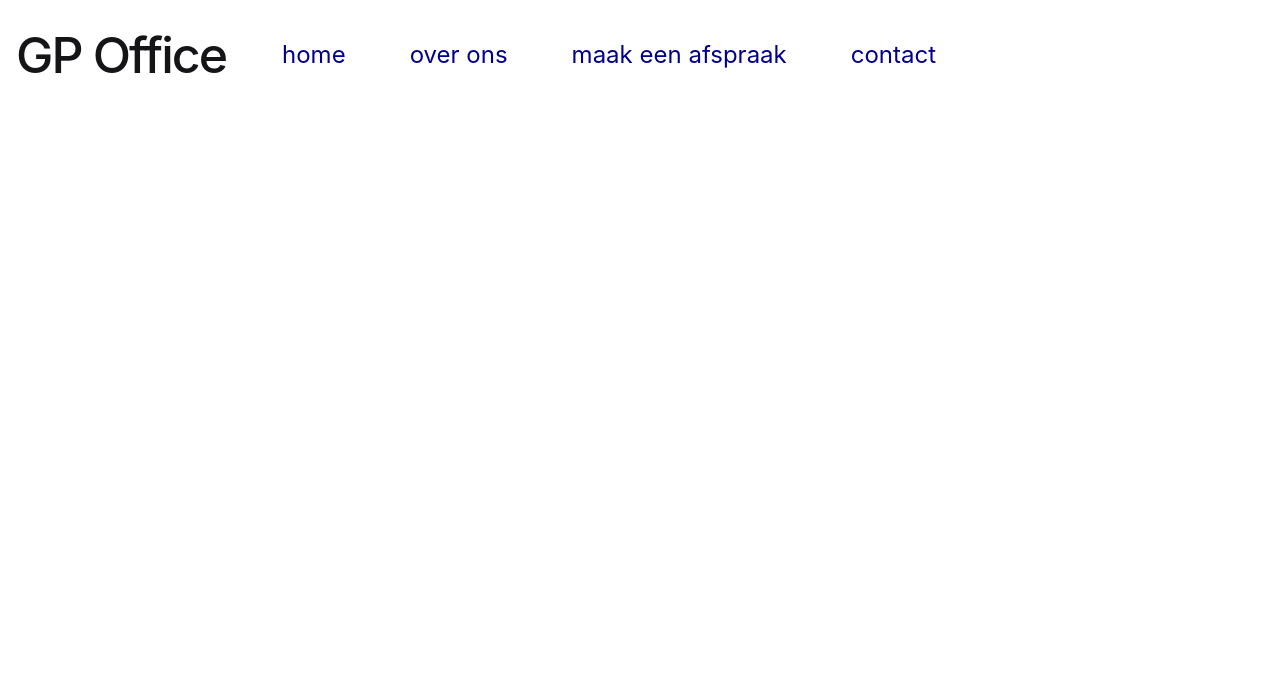
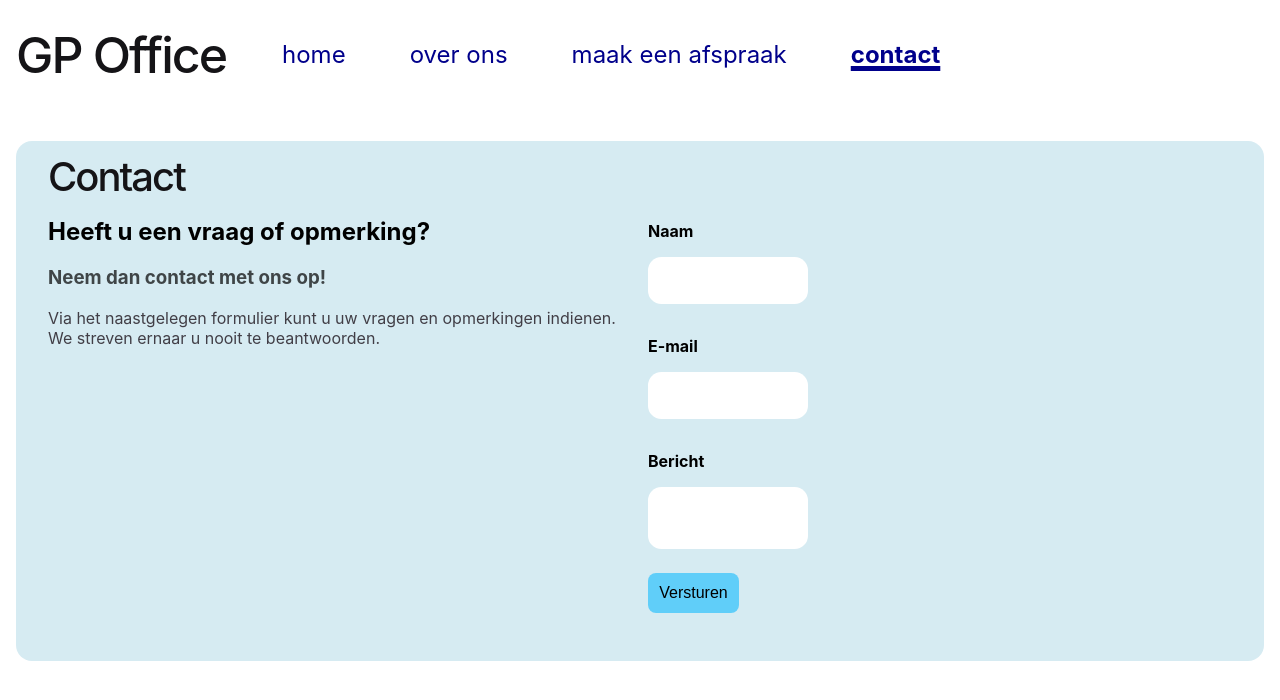
Before and after one commit to JanMouwes/practice-gp-office, an Angular app in the folder web/client/: page /contact in a window 1280 px wide. Before the commit this address led to /. Shown: the top 700 px of the page. Built offline with nearby package versions, Linux system fonts and the light colour scheme.

Commit message:
add skeleton of /contact

```diff
--- a/web/client/src/app/app.routes.ts
+++ b/web/client/src/app/app.routes.ts
@@ -1,9 +1,11 @@
 import {Routes} from '@angular/router';
 import {HomeComponent} from "../pages/home/home.component";
 import {AboutPageComponent} from "../pages/about/about-page.component";
+import {ContactPageComponent} from "../pages/contact/contact-page.component";
 
 export const routes: Routes = [
   {path: '', redirectTo: 'home', pathMatch: 'full'},
   {path: 'home', component: HomeComponent},
   {path: 'about', component: AboutPageComponent},
+  {path: 'contact', component: ContactPageComponent},
 ];
--- /dev/null
+++ b/web/client/src/app/features/contact/contact-form/contact-form.ts
@@ -0,0 +1,65 @@
+import {Component} from '@angular/core';
+
+@Component({
+  selector: 'app-contact-form',
+  imports: [],
+  template: `
+    <form>
+      <div>
+        <label>
+          {{content.nameInput.label}}
+          <input type="text" />
+        </label>
+        <label>
+          {{content.emailInput.label}}
+          <input type="text" />
+        </label>
+        <label>
+          {{content.messageInput.label}}
+          <textarea></textarea>
+        </label>
+      </div>
+      <button type="submit" class="btn btn-primary">{{content.buttons.submit.label}}</button>
+    </form>
+  `,
+  styles: `
+form {
+  padding: 1em 0;
+  width: 25%;
+}
+label {
+  display: block;
+  padding: .5em 0;
+  font-weight: bold;
+
+  width: 100%;
+  min-width: 10em;
+  max-width: 25em;
+}
+label > input,textarea {
+  display: block;
+  margin: 1rem 0;
+  padding: 1rem;
+  resize: none;
+
+  width: 100%;
+
+  box-sizing: border-box;
+
+  border:none;
+  border-radius: 1em;
+}`
+})
+export class ContactForm {
+  content = {
+    nameInput: {label: 'Naam'},
+    emailInput: {label: 'E-mail'},
+    messageInput: {label: 'Bericht'},
+    buttons: {
+      submit: {
+        label: 'Versturen',
+      },
+    }
+  }
+
+}
--- /dev/null
+++ b/web/client/src/pages/contact/contact-page.component.ts
@@ -0,0 +1,49 @@
+import {Component} from '@angular/core';
+import {ContactForm} from "../../app/features/contact/contact-form/contact-form";
+
+@Component({
+  selector: 'app-contact-page',
+  imports: [ContactForm],
+  template: `
+    <article class="bg-light" id="main-content">
+      <h1>{{content.page.title}}</h1>
+      <section class="flex-50-50">
+        <section>
+          <h2>{{content.main.title}}</h2>
+          <h3 class="text-light">{{content.main.subtitle}}</h3>
+          <p>{{content.main.body}}</p>
+        </section>
+        <app-contact-form></app-contact-form>
+      </section>
+    </article>
+  `,
+  styles: `
+
+
+.flex-50-50 {
+  display: flex;
+  gap: 1em;
+  justify-content: space-between;
+}
+
+.flex-50-50 > * {
+  width: calc(50% - .5em);
+}
+  `
+})
+export class ContactPageComponent {
+  content = {
+    page: {title: 'Contact'},
+    main: {
+      title: 'Heeft u een vraag of opmerking?',
+      subtitle: 'Neem dan contact met ons op!',
+      body: 'Via het naastgelegen formulier kunt u uw vragen en opmerkingen indienen. We streven ernaar u nooit te beantwoorden.'
+    },
+    buttons: {
+      home: {
+        label: 'Terug naar Home',
+        href: '/home'
+      }
+    }
+  } as const
+}
--- a/web/client/src/styles.css
+++ b/web/client/src/styles.css
@@ -7,7 +7,6 @@ a {
 body {
   margin: 0;
 }
-
 
 h1 {
   font-size: 3.125rem;
@@ -25,12 +24,21 @@ p {
   color: var(--gray-700);
 }
 
-section {
+article {
   padding: 1em 2em 2em;
   border-radius: 1em;
 }
 
+article h1 {
+  font-size: 2.5em
+}
+
 /* utilities */
+
+.centre-contents {
+  display: flex;
+  justify-content: center;
+}
 
 .bg-light {
   background-color: rgb(173 216 230 / 0.5);
```
Also changed, not shown: 1 other file (tests, documents, lock files or other folders).
